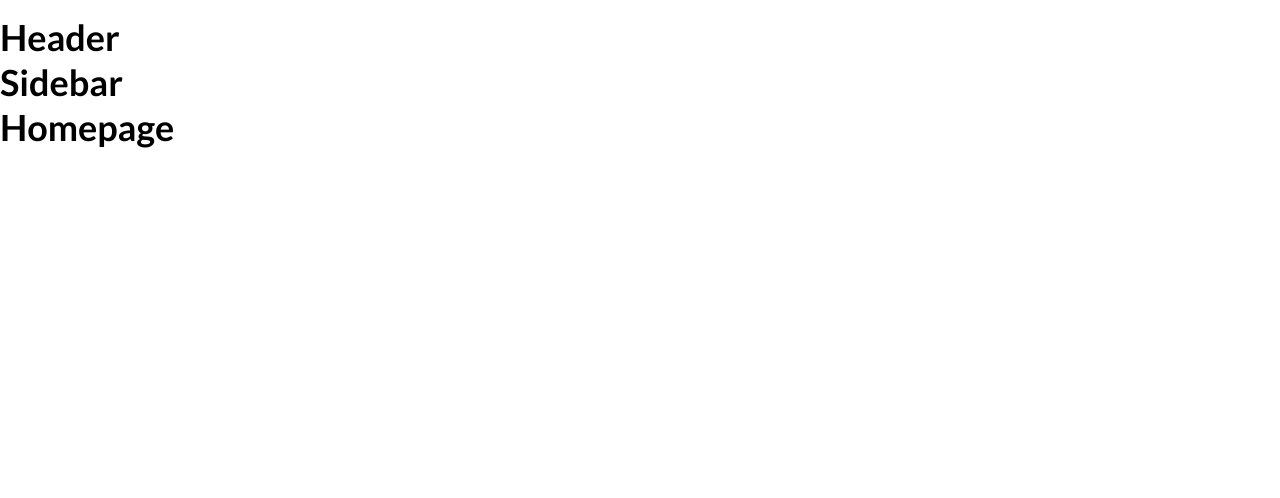
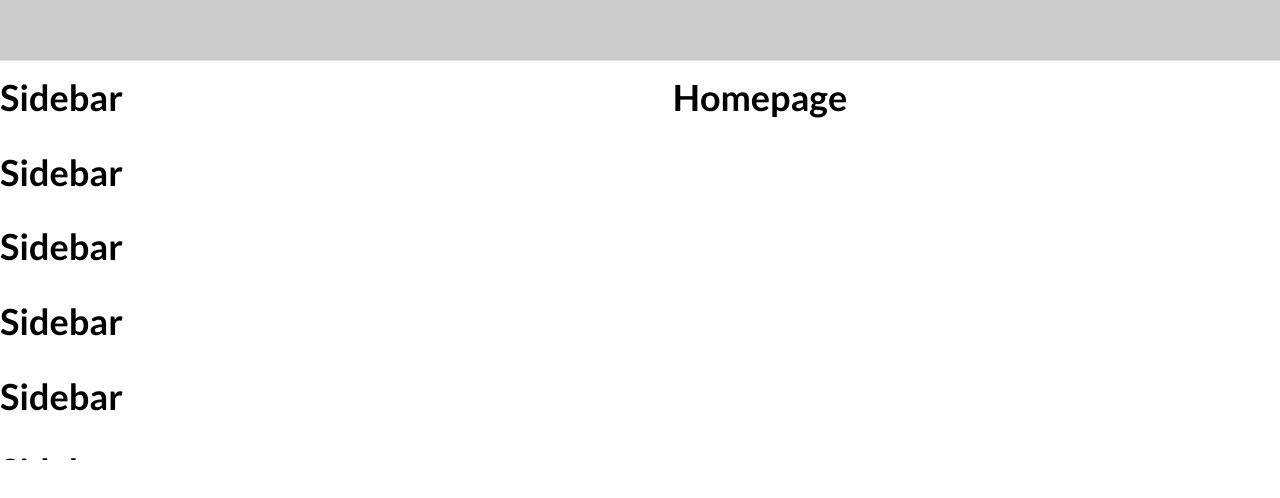
Before and after one commit to huycuong23/tiktok-UI-Reactjs, a React (Create React App) app: page / in a window 1280 px wide. Shown: the top 498 px of the page. Built offline with nearby package versions, Linux system fonts and the light colour scheme.

Commit message:
dựng layout default ( css )

```diff
--- a/package.json
+++ b/package.json
@@ -6,6 +6,7 @@
     "@testing-library/jest-dom": "^5.17.0",
     "@testing-library/react": "^13.4.0",
     "@testing-library/user-event": "^13.5.0",
+    "classnames": "^2.3.2",
     "normalize.css": "^8.0.1",
     "react": "^18.2.0",
     "react-dom": "^18.2.0",
--- a/src/components/GlobalStyles/GlobalStyle.scss
+++ b/src/components/GlobalStyles/GlobalStyle.scss
@@ -7,9 +7,13 @@ html {
 * {
     box-sizing: border-box;
 }
+:root {
+
+}
 body {
     font-family: 'Lato', sans-serif;
     font-size: 24rem;
     line-height: 15rem;
     text-rendering: optimizeSpeed;
+    margin: 0;
 }
--- /dev/null
+++ b/src/components/layout/DefaultLayout/DefaltLayout.module.scss
@@ -0,0 +1,20 @@
+.wrapper {
+    display: flex;
+    flex-direction: column;
+    align-items: center;
+}
+
+.container {
+    margin: 60px 0 0 0;
+    width: 100%;
+    display: flex;
+
+}
+
+.content {
+    width: 100%;
+    height: unset;
+    flex: 1;
+    display: flex;
+    justify-content: center;
+}
--- /dev/null
+++ b/src/components/layout/DefaultLayout/Sidebar/Sidebar.module.scss
@@ -0,0 +1,7 @@
+.wrapper {
+    display: flex;
+    flex-direction: column;
+    max-height: 400px;
+    overflow-y: scroll;
+    width: 240px;
+}
--- a/src/components/layout/DefaultLayout/Sidebar/index.js
+++ b/src/components/layout/DefaultLayout/Sidebar/index.js
@@ -1,5 +1,22 @@
+import classNames from 'classnames/bind';
+
+import styles from './Sidebar.module.scss'
+
+const cx = classNames.bind(styles)
 function Sidebar() {
-    return ( <h2>Sidebar</h2> );
+    return (
+    <aside className={cx("wrapper")}>
+        <h2>Sidebar</h2>
+        <h2>Sidebar</h2>
+        <h2>Sidebar</h2>
+        <h2>Sidebar</h2>
+        <h2>Sidebar</h2>
+        <h2>Sidebar</h2>
+        <h2>Sidebar</h2>
+        <h2>Sidebar</h2>
+        <h2>Sidebar</h2>
+    </aside>
+    );
 }
 
 export default Sidebar;
--- a/src/components/layout/DefaultLayout/index.js
+++ b/src/components/layout/DefaultLayout/index.js
@@ -1,20 +1,20 @@
-import Header from "../components/Header";
-import Sidebar from "./Sidebar";
+import styles from './DefaltLayout.module.scss';
+import classNames from 'classnames/bind';
 
-function DefaultLayout( {children}) {
+import Header from '../components/Header';
+import Sidebar from './Sidebar';
+
+const cx = classNames.bind(styles);
+function DefaultLayout({ children }) {
     return (
-        <div>
+        <div className={cx("wrapper")}>
             <Header />
-            <div className="container">
-                <nav className="Sidebar">
-                    <Sidebar />
-                </nav>
-                <div className="content">
-                    {children}
-                </div>
+            <div className={cx("container")}>
+                <Sidebar />
+                <div className={cx("content")}>{children}</div>
             </div>
         </div>
-     );
+    );
 }
 
 export default DefaultLayout;
--- /dev/null
+++ b/src/components/layout/components/Header/Header.module.scss
@@ -0,0 +1,14 @@
+.wrapper {
+    height: 60px;
+    width: 100%;
+    box-shadow: 0 1px 1px rgb(0 0 0 / 12%);
+    display: flex;
+    justify-content: center;
+    position: fixed;
+}
+
+.inner {
+    height: 100%;
+    width: 100%;
+    background-color: #ccc;
+}
--- a/src/components/layout/components/Header/index.js
+++ b/src/components/layout/components/Header/index.js
@@ -1,5 +1,16 @@
+import styles from './Header.module.scss'
+import classNames from "classnames/bind";
+
+
+const cx = classNames.bind(styles)
 function Header() {
-    return ( <h2>Header</h2> );
+    return (
+        <header className={cx('wrapper')}>
+            <div className={cx('inner')}>
+
+            </div>
+        </header>
+    );
 }
 
 export default Header;
```
Also changed, not shown: 1 other file (tests, documents, lock files or other folders).
